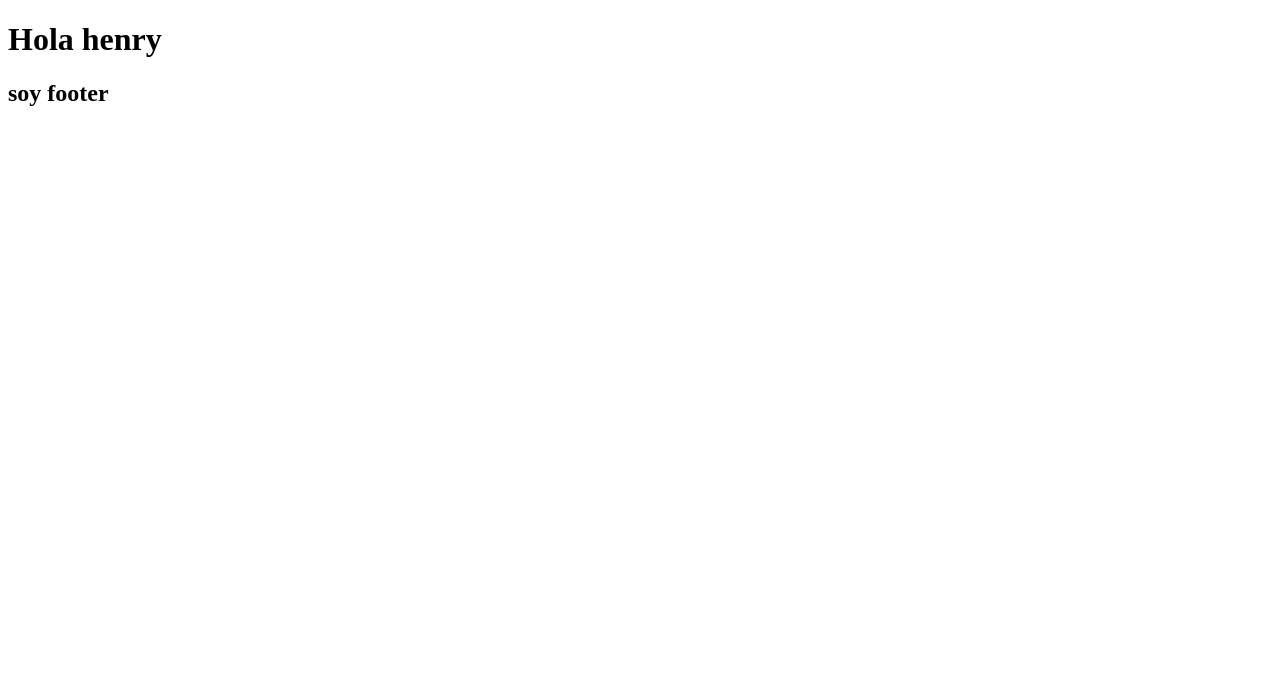
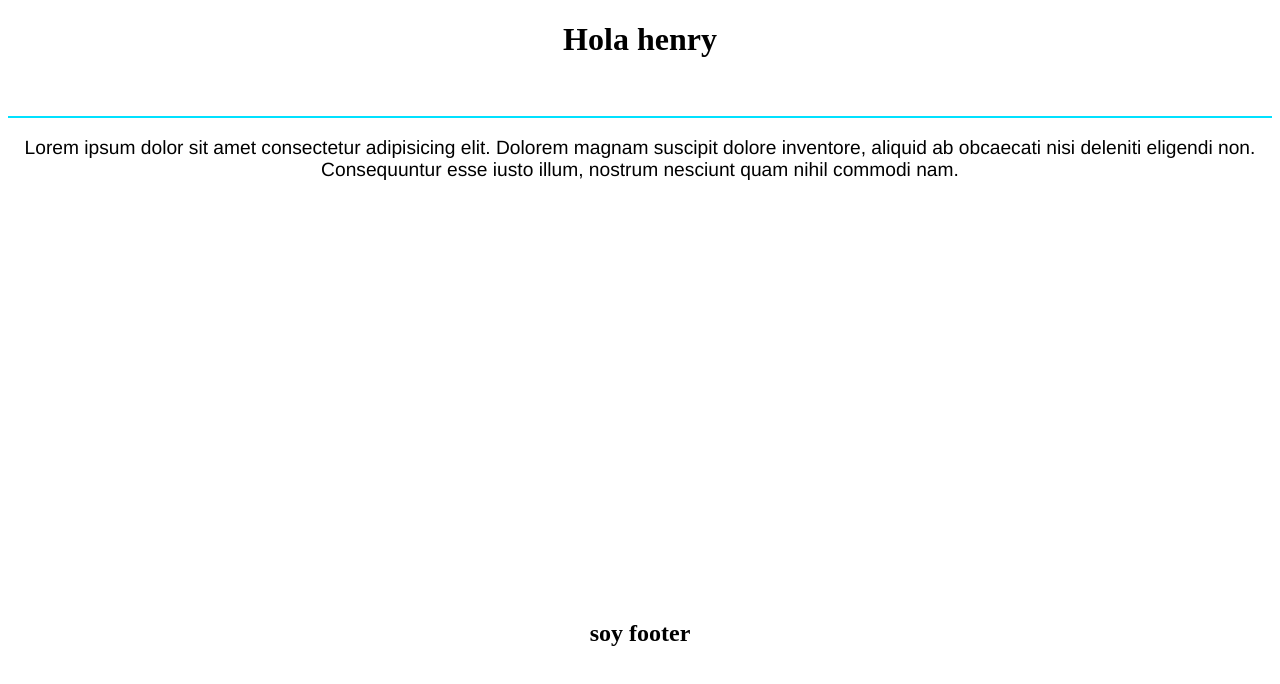
Before and after one commit to carloszapatadev95/RepositorioHenry, a plain HTML site: page index.html in a window 1280 px wide. Drawn offline with Linux system fonts and the light colour scheme.

Commit message:
agregado de elementos

```diff
--- a/index.html
+++ b/index.html
@@ -1,13 +1,24 @@
 <!DOCTYPE html>
-<html lang="en">
+<html lang="es">
 <head>
     <meta charset="UTF-8">
     <meta name="viewport" content="width=device-width, initial-scale=1.0">
     <title>Mi primer sitio web</title>
+    <style>
+        *{
+            text-align: center;
+        }
+    </style>
 </head>
 <body>
-    <h1>Hola henry</h1>
+    <div style=" border-bottom: 2px solid rgb(0, 225, 255);">
+        <h1>Hola henry</h1>
+        <br>
+        <br>
+    </div>
+   <p style="font-family: 'Franklin Gothic Medium', 'Arial Narrow', Arial, sans-serif; font-size: larger;" >Lorem ipsum dolor sit amet consectetur adipisicing elit. Dolorem magnam suscipit dolore inventore, aliquid ab obcaecati nisi deleniti eligendi non. Consequuntur esse iusto illum, nostrum nesciunt quam nihil commodi nam.</p>
 
+   <div style="height: 400px; width: auto;" ></div>
     <footer>
         <h2>soy footer</h2>
     </footer>
```
